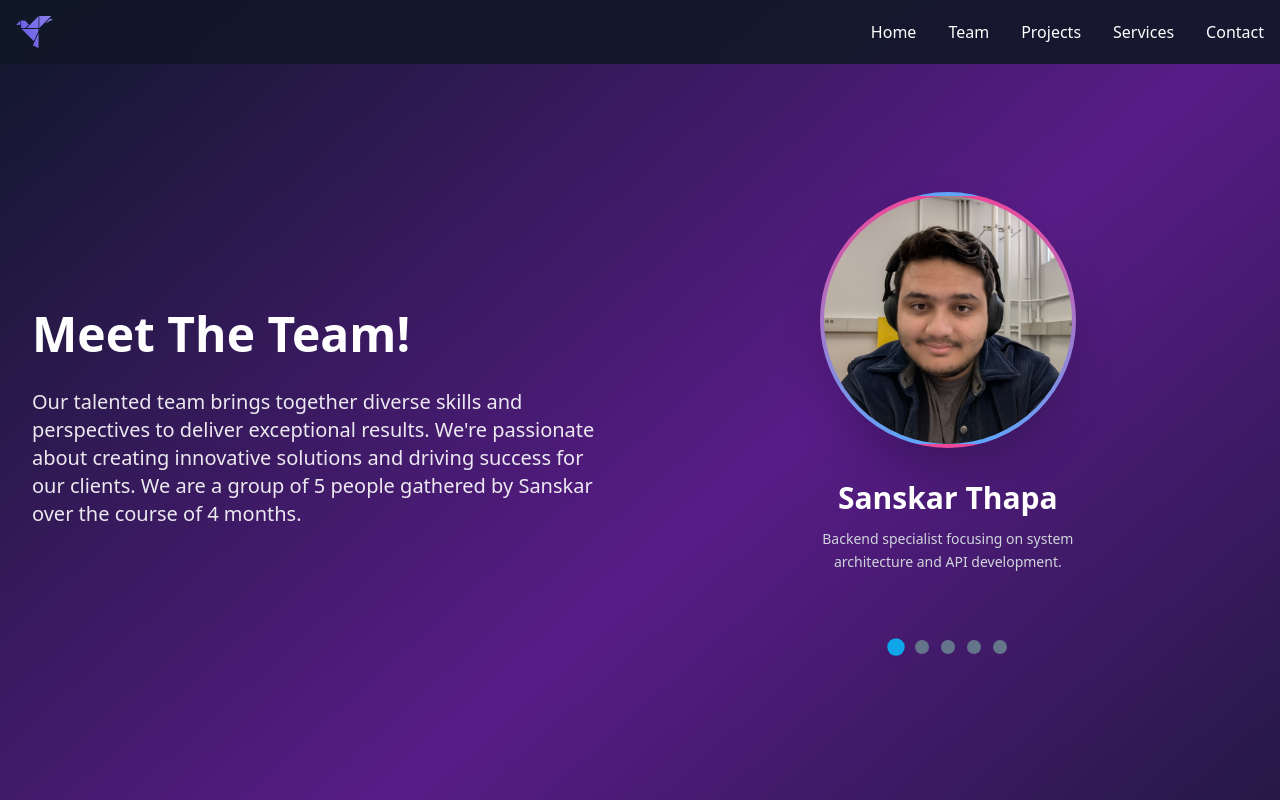
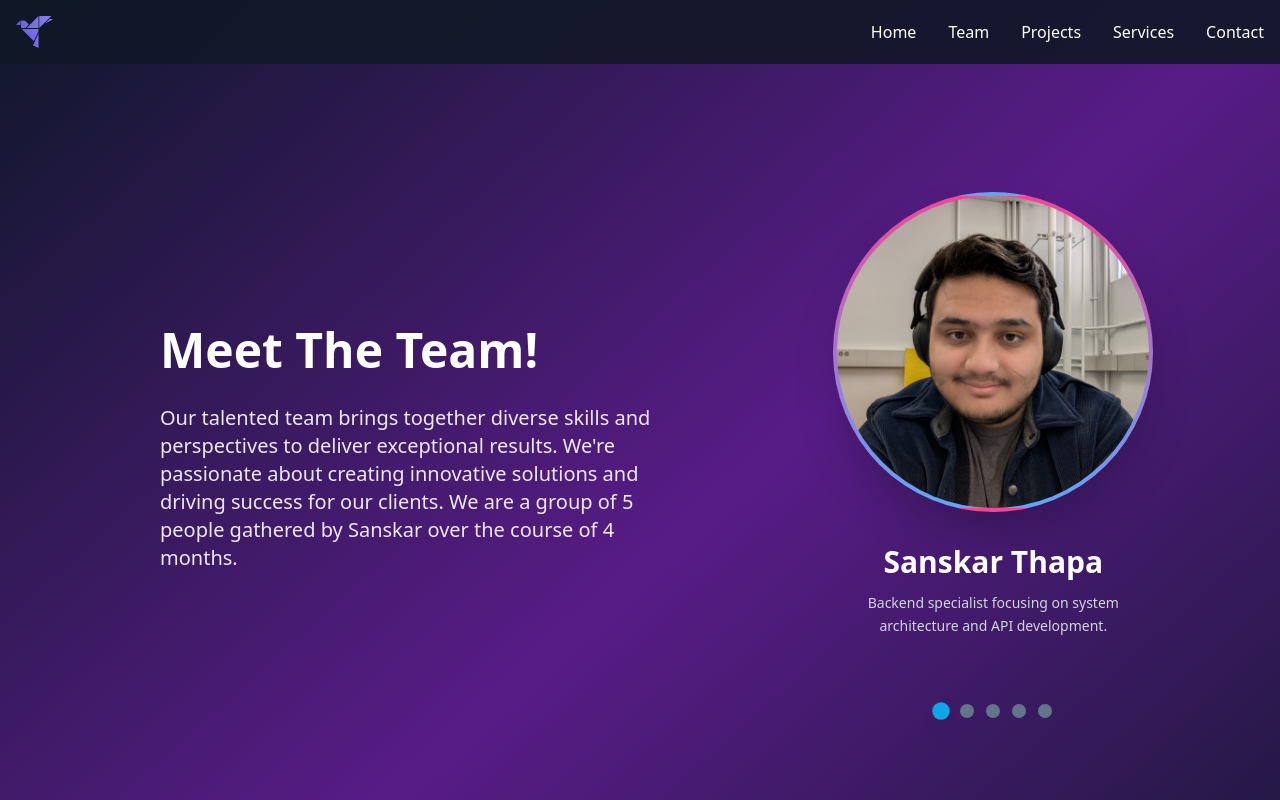
Before and after one commit to Jowohny/AeryReact_tw, a React (Vite) app in the folder aeryreact_tstw/: page / in a window 1280 px wide. Both pictures are taken after a click on the button "Team". Shown: the top 800 px of the page. Built offline with nearby package versions, Linux system fonts and the light colour scheme.

Commit message:
center fix
:D

```diff
--- a/aeryreact_tstw/src/Projects/projects.tsx
+++ b/aeryreact_tstw/src/Projects/projects.tsx
@@ -79,14 +79,14 @@ function Projects({ projectsRef, projectCardsRef }: {
                         }}
                         className="bg-white/10 border border-white/20 rounded-lg overflow-hidden shadow-lg"
                     >
-                        <div className="relative h-48 overflow-hidden justify-items-center content-center">
+                        <div className="relative h-48 overflow-hidden flex items-center justify-center content-center">
                             <img
                                 src={project.image}
                                 alt={project.title}
                                 className="h-2/3 object-cover"
                             />
                         </div>
-                        <div className="p-6">
+                        <div className="px-6 pb-6">
                             <h3 className="text-xl font-bold mb-2 text-transparent bg-clip-text bg-gradient-to-r from-purple-400 to-pink-500">{project.title}</h3>
                             <p className="text-white mb-4">{project.description}</p>
                             <div className="flex flex-wrap gap-2">
--- a/aeryreact_tstw/src/team/team.tsx
+++ b/aeryreact_tstw/src/team/team.tsx
@@ -136,7 +136,7 @@ function Team({
         const intervalId = setInterval(() => {
             const nextIndexToDisplay = (currentIndexRef.current + 1) % teamMembers.length;
             changeProfile(nextIndexToDisplay);
-        }, 5500);
+        }, 3000);
 
         return () => clearInterval(intervalId);
     }, [changeProfile, teamMembers.length]);
@@ -145,12 +145,12 @@ function Team({
     if (!containerOn) return null;
 
     return (
-        <div className="h-screen flex mx-8 gap-8 justify-center items-start py-40 overflow-hidden antialiased text-white">
-            <div ref={meetRef} className="w-full w-2/5 flex-col justify-center content-start px-0 pt-36">
+        <div className="h-screen flex ml-8 gap-8 justify-center items-start py-40 overflow-hidden antialiased text-white">
+            <div ref={meetRef} className="w-full flex-col justify-center content-start pl-32 pt-40">
                 <h1 className="text-4xl text-5xl font-bold mb-6 leading-tight">
                     Meet The Team!
                 </h1>
-                <p className="text-lg text-xl mb-6 opacity-90">
+                <p className="text-lg text-xl opacity-90">
                     Our talented team brings together diverse skills and perspectives to deliver
                     exceptional results. We're passionate about creating innovative solutions and
                     driving success for our clients. We are a group of {teamMembers.length} people gathered by Sanskar
@@ -158,9 +158,9 @@ function Team({
                 </p>
             </div>
 
-            <div ref={profileRef} className="w-full w-2/5 flex justify-center items-center px-4">
+            <div ref={profileRef} className="w-full flex justify-center items-center">
                 <div className="relative w-full max-w-xs max-w-sm max-w-md mx-auto py-8">
-                    <div className="relative w-48 h-48 w-56 h-56 w-64 h-64 mx-auto mb-8">
+                    <div className="relative mb-8">
                         <img
                             ref={imageRef}
                             key={`profile-image-${teamMembers[currentIndex].name}`}
```
Also changed, not shown: 1 other file (tests, documents, lock files or other folders).
